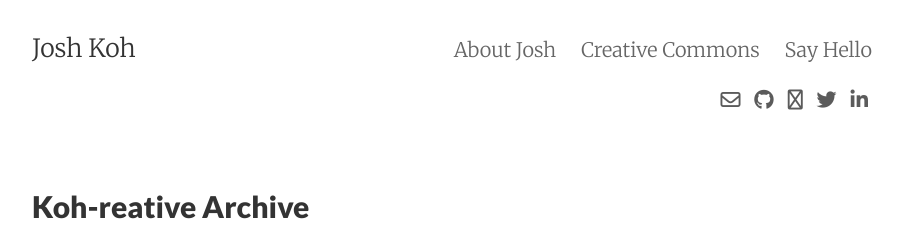
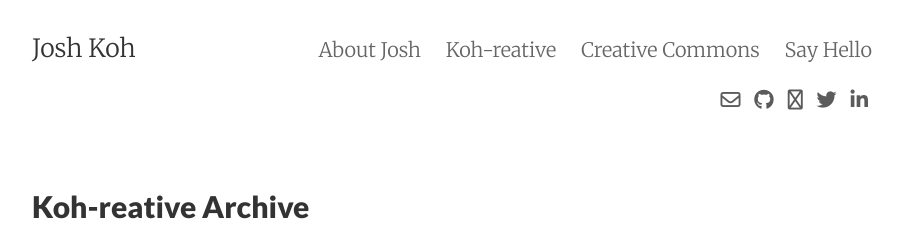
Before and after one commit to JoshuaKoh/JoshuaKoh.github.io, a Jekyll site: the page built from kohreativeArchive.md, in a window 1280 px wide. Shown: the top 230 px of the page, without its empty margins (188-1091 px from the left). Built offline with Jekyll 4.4.1, drawn with Linux system fonts in a browser that asks for light colours; nearby versions of some CDN libraries.

```diff
--- a/_config.yml
+++ b/_config.yml
@@ -8,7 +8,7 @@ url:         "http://blog.joshuakoh.me"
 date_format: "%b %-d, %Y"
 header_pages:
  - about.md
- - koh-reative.md
+ - kohreative.md
  - cc.md
  - contact.html
 
--- a/_sass/_variables.scss
+++ b/_sass/_variables.scss
@@ -7,7 +7,7 @@ $heading-font-family: 'Lato', 'Helvetica Neue', Helvetica, sans-serif !default;
 $heading-font-weight: 900 !default;
 $heading-line-height: 1.25 !default;
 $monospace-font-family: 'Source Code Pro', Consolas, monospace !default;
-$h1: 2.5rem !default;
+$h1: 2.998rem !default;
 $h2: 1.5rem !default;
 $h3: 1.25rem !default;
 $h4: 1rem !default;
```
Also changed, not shown: kohreative.md (renamed from Koh-reative.md), kohreativeArchive.md (renamed from koh-reative-archive.md).
